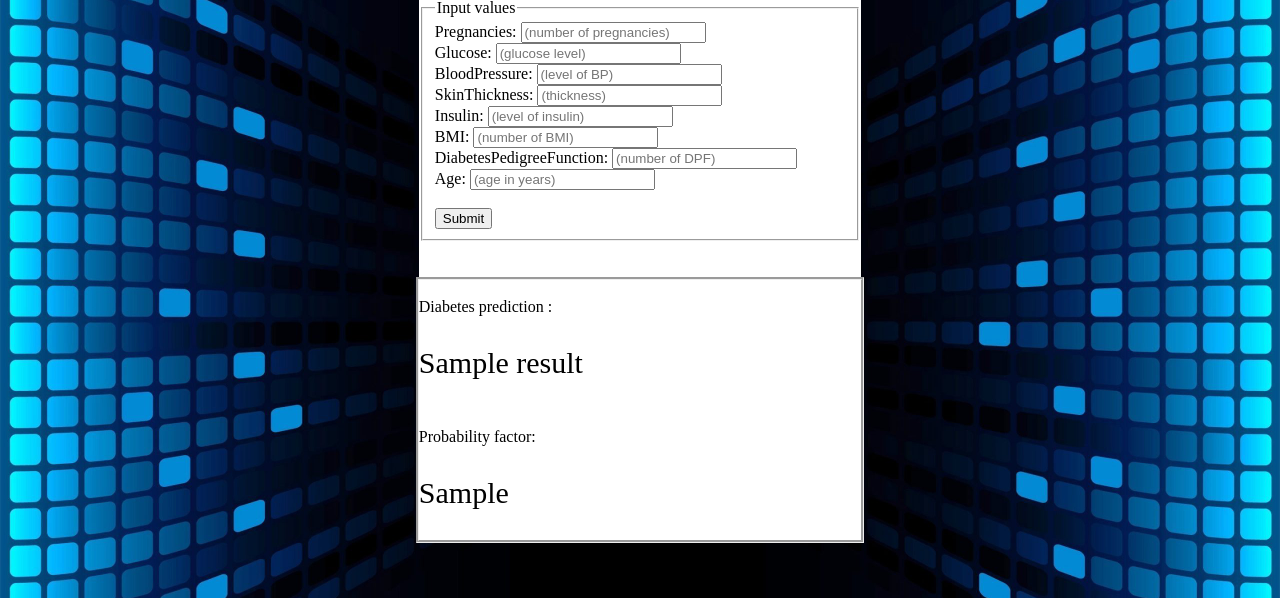
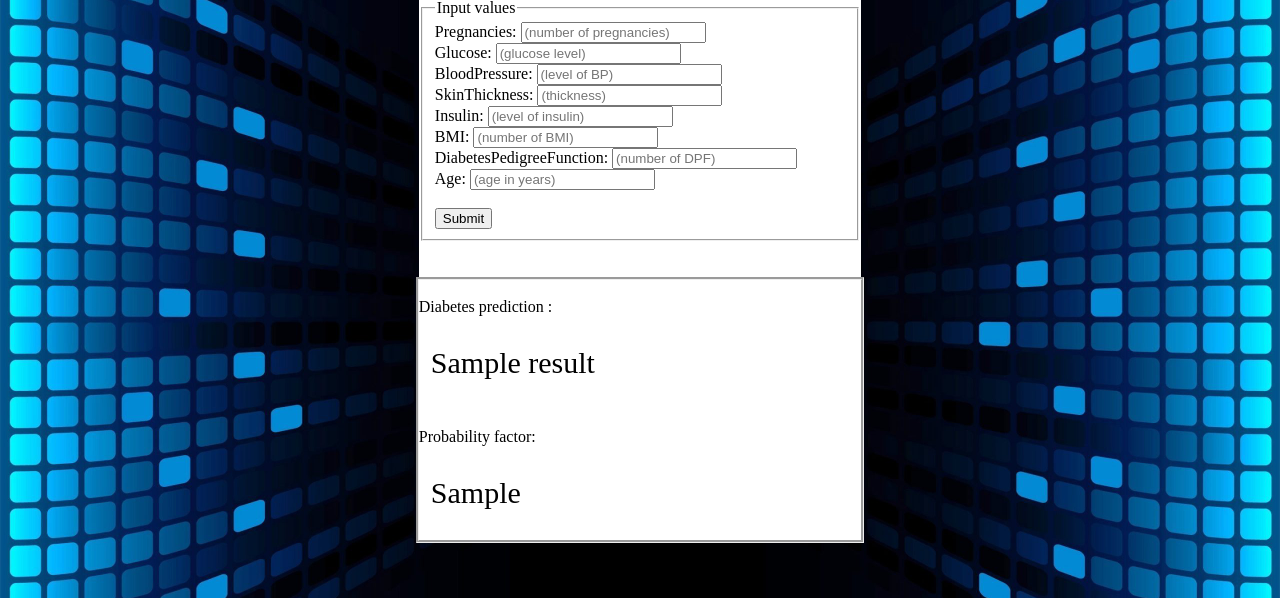
Before and after one commit to r197972x/practicalprojectedit, a Flask app: template templates/main.html in a window 1280 px wide. Shown: the part 81-679 px from the top of the page. Run offline with Flask 2, Linux system fonts and the light colour scheme; the template is opened without the code that fills it: most values are stand-ins (such as "Sample title", 1, 10 or a date in 2020); parts of the project's set-up code (start-up, migrations or seed data) failed here and were passed over.

Commit message:
Update main.html

```diff
--- a/templates/main.html
+++ b/templates/main.html
@@ -25,6 +25,7 @@ form {
             width: 35%;
             border-style: groove;
             background-color : #FFFFFF;
+            text-indent: 12px;
         }
     </style>
     <meta charset="UTF-8">
```
